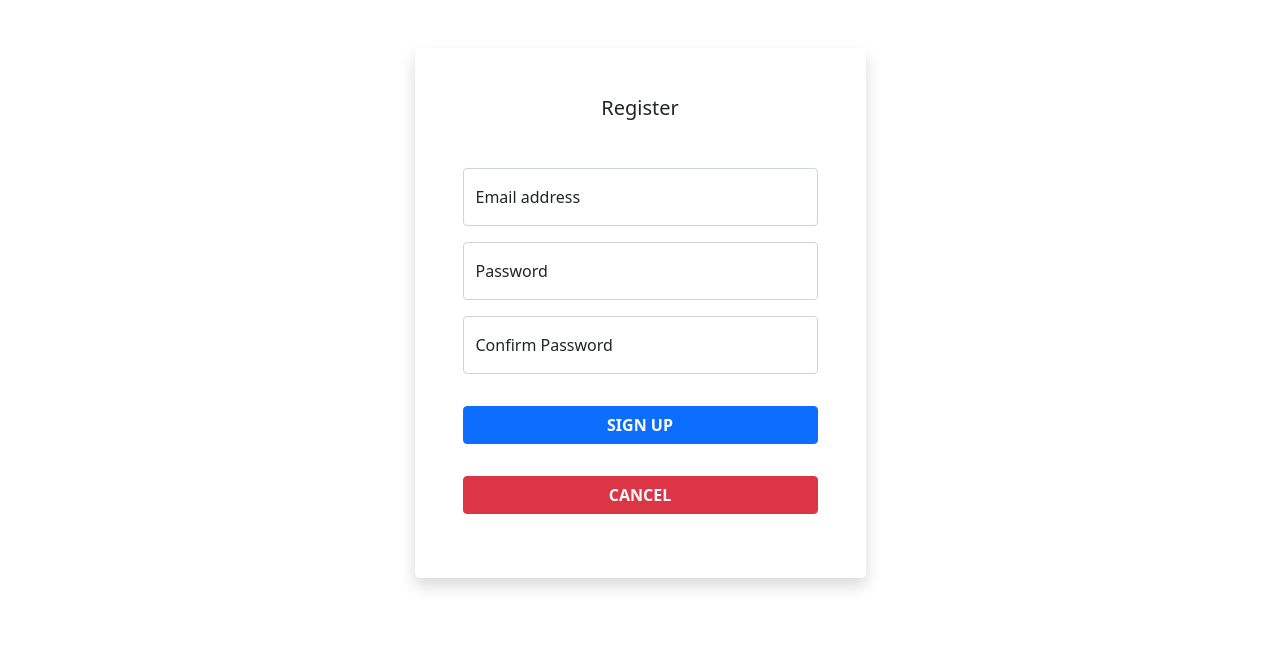
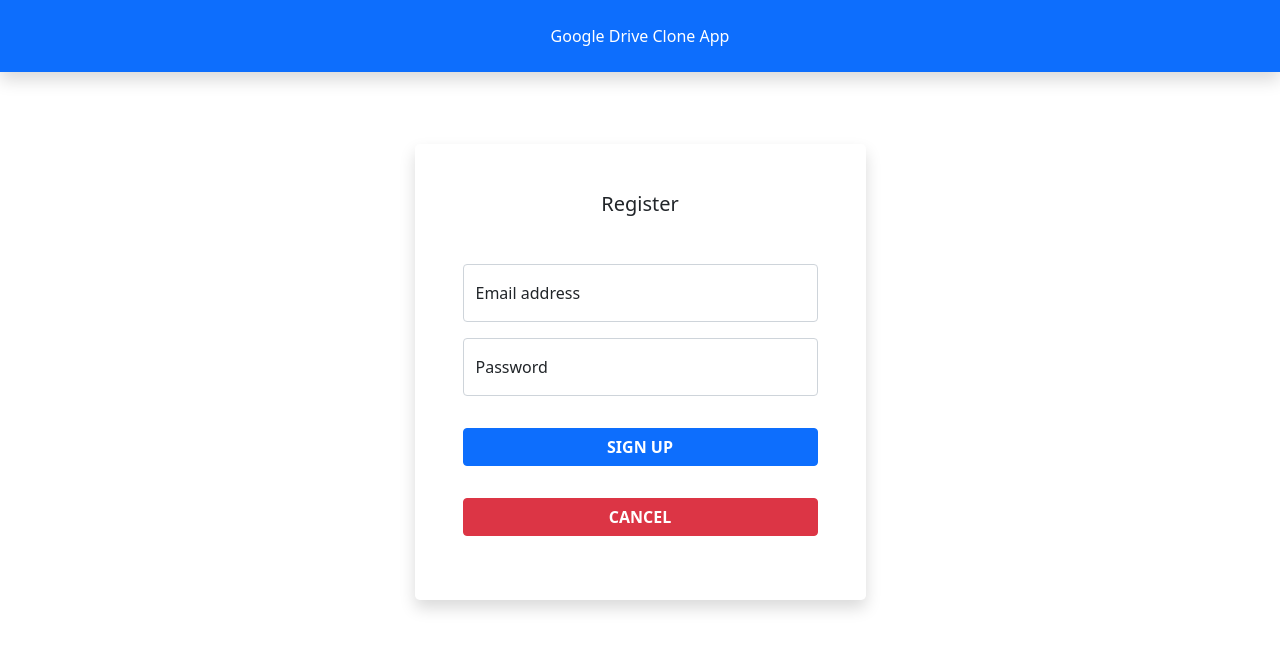
Before and after one commit to msv96/hack, a React (Create React App) app: page /register in a window 1280 px wide. Shown: the top 650 px of the page. Built offline with nearby package versions, Linux system fonts and the light colour scheme.

Commit message:
done clearly

```diff
--- a/src/App.js
+++ b/src/App.js
@@ -5,10 +5,12 @@ import Home from "./Home";
 import Signin from "./Signin";
 import Register from "./Register";
 import Forgot from "./Forgot";
+import Topbar from "./Topbar";
 
 function App() {
 	return (
 		<Router>
+			<Topbar />
 			<Switch>
 				<Route path="/" exact>
 					<Home />
--- a/src/Forgot.js
+++ b/src/Forgot.js
@@ -1,7 +1,9 @@
 import React from "react";
-import { Link } from "react-router-dom";
+import { useHistory } from "react-router";
 
 function Forgot() {
+	const history = useHistory();
+
 	return (
 		<div className="container">
 			<div className="row">
@@ -58,13 +60,9 @@ function Forgot() {
 								<button
 									type="submit"
 									className="btn btn-danger text-uppercase fw-bold"
+									onClick={() => history.push("/")}
 								>
-									<Link
-										to="/"
-										className="text-decoration-none text-white"
-									>
-										Cancel
-									</Link>
+									Cancel
 								</button>
 							</div>
 						</div>
--- a/src/Home.js
+++ b/src/Home.js
@@ -6,6 +6,19 @@ function Home() {
 		<div className="container app">
 			<div className="row">
 				<div className="col-md-4 text-center mx-auto">
+					<p className="m-5">
+						Don't have an account,
+						<br />
+						register here
+					</p>
+					<Link to="/register">
+						<button
+							type="submit"
+							className="btn btn-outline-success"
+						>
+							Register
+						</button>
+					</Link>
 					<p className="m-5">
 						If you have an account,
 						<br />
@@ -20,25 +33,12 @@ function Home() {
 						</button>
 					</Link>
 					<p className="m-5">
-						Don't have an account,
-						<br />
-						register here
-					</p>
-					<Link to="/register">
-						<button
-							type="submit"
-							className="btn btn-success"
-						>
-							Register
-						</button>
-					</Link>
-					<p className="m-5">
 						Forgot your account password?
 					</p>
 					<Link to="/forgot">
 						<button
 							type="submit"
-							className="btn btn-danger"
+							className="btn btn-outline-danger"
 						>
 							Forgot Password
 						</button>
--- a/src/Register.js
+++ b/src/Register.js
@@ -1,7 +1,22 @@
 import React from "react";
-import { Link } from "react-router-dom";
+import axios from "axios";
+import { useHistory } from "react-router";
 
 function Register() {
+	const history = useHistory();
+
+	let handleSubmit = async (e) => {
+		e.preventDefault();
+		try {
+			let apidata = await axios.post("http://localhost:3500/register", {
+				msg: "client request",
+			});
+			console.log(apidata);
+		} catch (error) {
+			console.log(error);
+		}
+	};
+
 	return (
 		<div className="container">
 			<div className="row">
@@ -11,7 +26,7 @@ function Register() {
 							<h5 className="card-title text-center mb-5 fw-light fs-5">
 								Register
 							</h5>
-							<form>
+							<form onSubmit={handleSubmit}>
 								<div className="form-floating mb-3">
 									<input
 										type="email"
@@ -34,17 +49,6 @@ function Register() {
 										Password
 									</label>
 								</div>
-								<div className="form-floating mb-3">
-									<input
-										type="password"
-										className="form-control"
-										id="confirmPassword"
-										placeholder="Password"
-									/>
-									<label htmlFor="confirmPassword">
-										Confirm Password
-									</label>
-								</div>
 								<div className="d-grid py-3">
 									<button
 										className="btn btn-primary btn-login text-uppercase fw-bold"
@@ -58,13 +62,9 @@ function Register() {
 								<button
 									type="submit"
 									className="btn btn-danger text-uppercase fw-bold"
+									onClick={() => history.push("/")}
 								>
-									<Link
-										to="/"
-										className="text-decoration-none text-white"
-									>
-										Cancel
-									</Link>
+									Cancel
 								</button>
 							</div>
 						</div>
--- a/src/Signin.js
+++ b/src/Signin.js
@@ -1,7 +1,9 @@
 import React from "react";
-import { Link } from "react-router-dom";
+import { useHistory } from "react-router";
 
 function Signin() {
+	const history = useHistory();
+
 	return (
 		<div className="container">
 			<div className="row">
@@ -47,27 +49,19 @@ function Signin() {
 								<button
 									type="submit"
 									className="btn btn-danger text-uppercase fw-bold"
+									onClick={() => history.push("/forgot")}
 								>
-									<Link
-										to="/forgot"
-										className="text-decoration-none text-white"
-									>
-										Forgot Password ?
-									</Link>
+									Forgot Password ?
 								</button>
 							</div>
 							<hr className="my-4" />
 							<div className="d-grid py-3">
 								<button
 									type="submit"
-									className="btn btn-success text-uppercase fw-bold"
+									className="btn btn-outline-success text-uppercase fw-bold"
+									onClick={() => history.push("/")}
 								>
-									<Link
-										to="/"
-										className="text-decoration-none text-white"
-									>
-										Home
-									</Link>
+									Home
 								</button>
 							</div>
 						</div>
--- /dev/null
+++ b/src/Topbar.js
@@ -0,0 +1,13 @@
+import React from "react";
+
+function Topbar() {
+	return (
+		<div className="bg-primary p-4 mb-4 static-top shadow text-center">
+			<div className="text-white" id="userDropdown">
+				Google Drive Clone App
+			</div>
+		</div>
+	);
+}
+
+export default Topbar;
```
